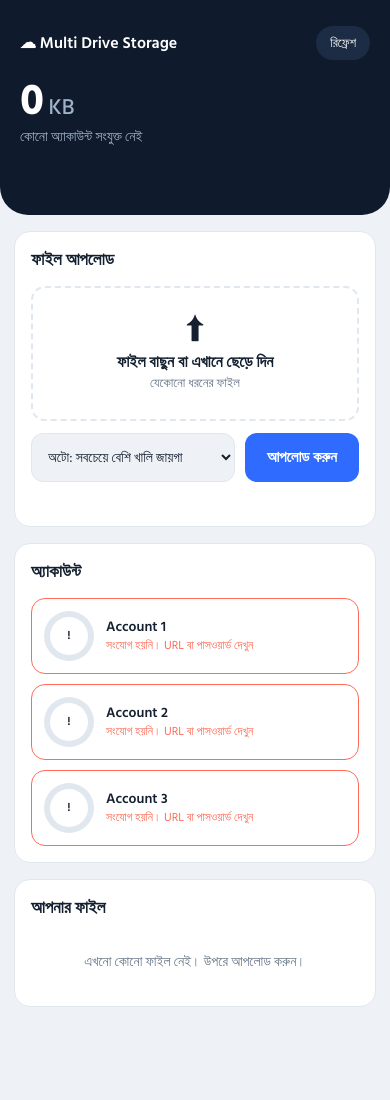
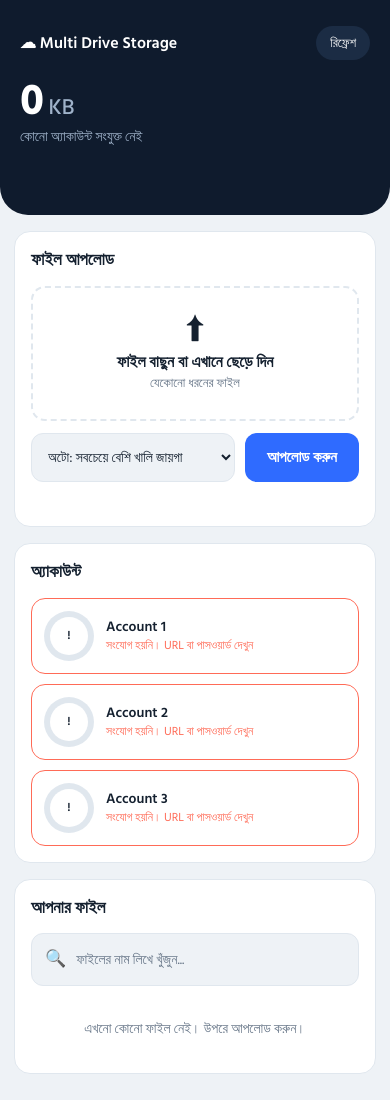
Before and after one commit to CDT248/Database, a plain HTML site: page index.html in a window 390 px wide. Before the commit the page ends 1047 px from the top, so only its background shows below. Drawn offline with Linux system fonts and the light colour scheme; no server answers.

Commit message:
Update index.html

```diff
--- a/index.html
+++ b/index.html
@@ -1,3 +1,4 @@
+
 <!DOCTYPE html>
 <html lang="bn">
 <head>
@@ -13,7 +14,7 @@
 *{box-sizing:border-box;-webkit-tap-highlight-color:transparent}
 body{margin:0;background:var(--bg);color:var(--tx);font-family:'Hind Siliguri',system-ui,sans-serif;line-height:1.5}
 .wrap{max-width:760px;margin:auto;padding:0 14px 40px}
-button,select{font-family:inherit}
+button,select,input{font-family:inherit}
 :focus-visible{outline:3px solid var(--blue);outline-offset:2px}
 
 /* হিরো */
@@ -71,6 +72,15 @@ select{flex:1;min-width:200px;padding:11px 12px;border:1px solid var(--bd);borde
 .sb:hover{border-color:var(--blue);color:var(--blue)}
 .sb.d:hover{border-color:var(--coral);color:var(--coral)}
 .empty{text-align:center;color:var(--mut);padding:18px 0;font-size:14px}
+
+/* File Search Bar — নতুন যোগ করা হয়েছে */
+.file-search{display:flex;align-items:center;gap:10px;margin-bottom:14px;padding:4px 10px 4px 13px;border:1px solid var(--bd);border-radius:12px;background:var(--bg);transition:border-color .2s,box-shadow .2s}
+.file-search:focus-within{border-color:var(--blue);box-shadow:0 0 0 3px rgba(47,107,255,.10)}
+.file-search span{font-size:17px}
+.file-search input{flex:1;width:100%;min-width:0;padding:10px 0;border:0;outline:0;background:transparent;color:var(--tx);font-size:14px}
+.file-search input::placeholder{color:var(--mut)}
+.file-search button{display:none;width:30px;height:30px;border:0;border-radius:8px;background:var(--bd);color:var(--mut);cursor:pointer}
+.file-search button.show{display:block}
 @media (max-width:480px){.big{font-size:44px}.fa{flex-direction:column}}
 </style>
 </head>
@@ -108,6 +118,14 @@ select{flex:1;min-width:200px;padding:11px 12px;border:1px solid var(--bd);borde
 
 <section class="card">
   <h2>আপনার ফাইল</h2>
+
+  <!-- File Search Bar -->
+  <div class="file-search">
+    <span>🔍</span>
+    <input type="search" id="fileSearch" placeholder="ফাইলের নাম লিখে খুঁজুন..." autocomplete="off" aria-label="ফাইল খুঁজুন">
+    <button type="button" id="clearSearch" title="সার্চ মুছুন">✕</button>
+  </div>
+
   <div id="files"><div class="empty">লোড হচ্ছে...</div></div>
 </section>
 
@@ -217,6 +235,9 @@ async function loadFiles() {
     fa.append(dl, dx); row.append(bd, fi, fa); box.append(row);
   }));
   if (!n) box.append(el('div', 'empty', 'এখনো কোনো ফাইল নেই। উপরে আপলোড করুন।'));
+
+  // নতুন: তালিকা রেন্ডার হওয়ার পর বর্তমান সার্চ প্রয়োগ
+  searchFiles();
 }
 
 function b64(f) { return new Promise(ok => { const r = new FileReader(); r.onload = () => ok(r.result.split(',')[1]); r.readAsDataURL(f); }); }
@@ -289,6 +310,47 @@ fillSelect();
 $('up').onclick = upload;
 $('rs').onclick = refresh;
 refresh();
+
+/* নতুন: File Search */
+const fileSearch = $('fileSearch');
+const clearSearch = $('clearSearch');
+
+function searchFiles() {
+  const query = fileSearch.value.trim().toLocaleLowerCase();
+  const rows = $('files').querySelectorAll('.file');
+  let found = 0;
+
+  rows.forEach(row => {
+    const name = row.querySelector('.fi .n')?.textContent || '';
+    const match = name.toLocaleLowerCase().includes(query);
+
+    row.style.display = match ? '' : 'none';
+    if (match) found++;
+  });
+
+  clearSearch.classList.toggle('show', query.length > 0);
+
+  let empty = $('searchNoResults');
+
+  if (query && found === 0 && rows.length > 0) {
+    if (!empty) {
+      empty = el('div', 'empty', 'কোনো ফাইল পাওয়া যায়নি');
+      empty.id = 'searchNoResults';
+      $('files').append(empty);
+    }
+    empty.style.display = '';
+  } else if (empty) {
+    empty.style.display = 'none';
+  }
+}
+
+fileSearch.addEventListener('input', searchFiles);
+
+clearSearch.addEventListener('click', () => {
+  fileSearch.value = '';
+  searchFiles();
+  fileSearch.focus();
+});
 </script>
 </body>
 </html>
```
